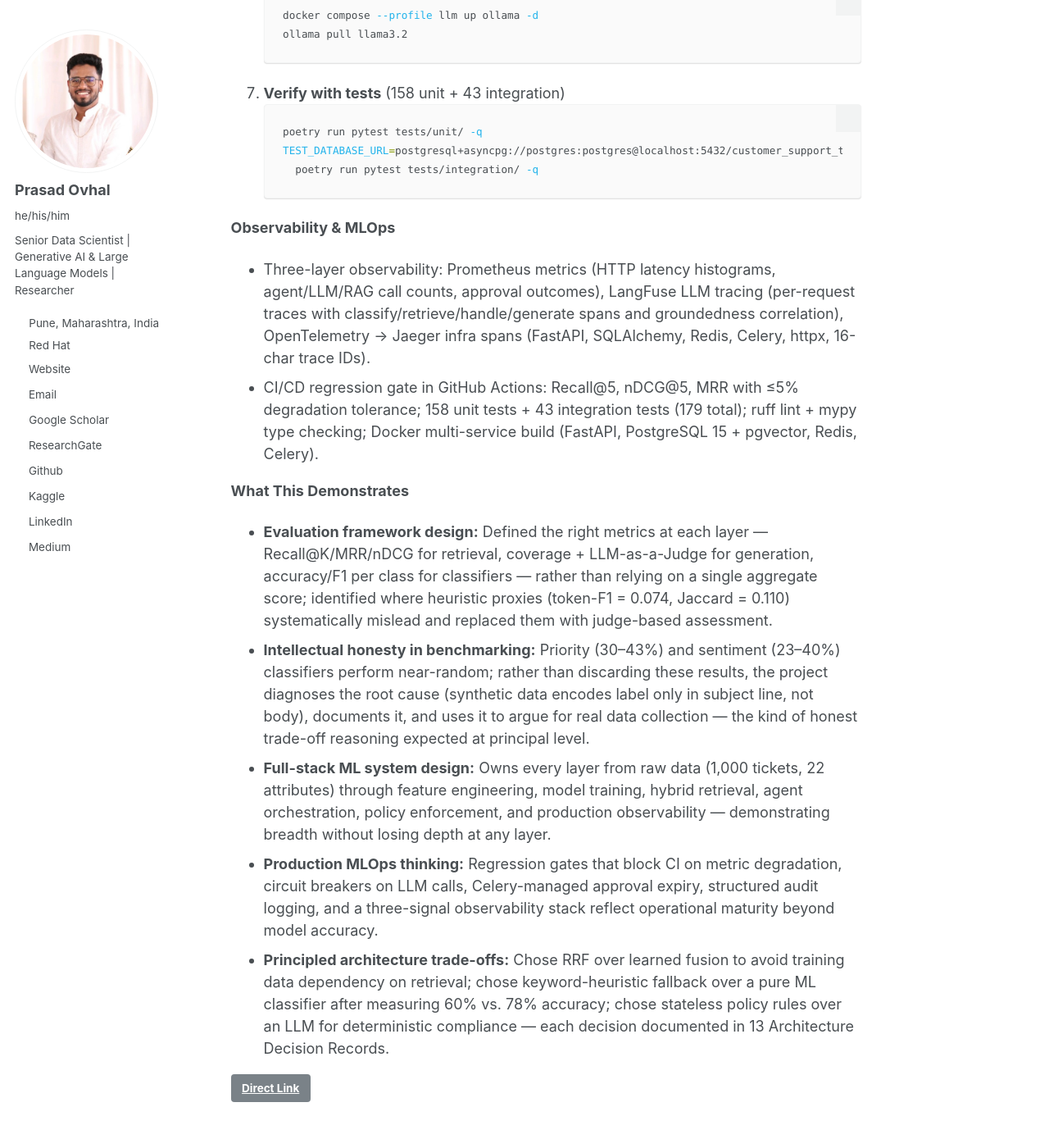
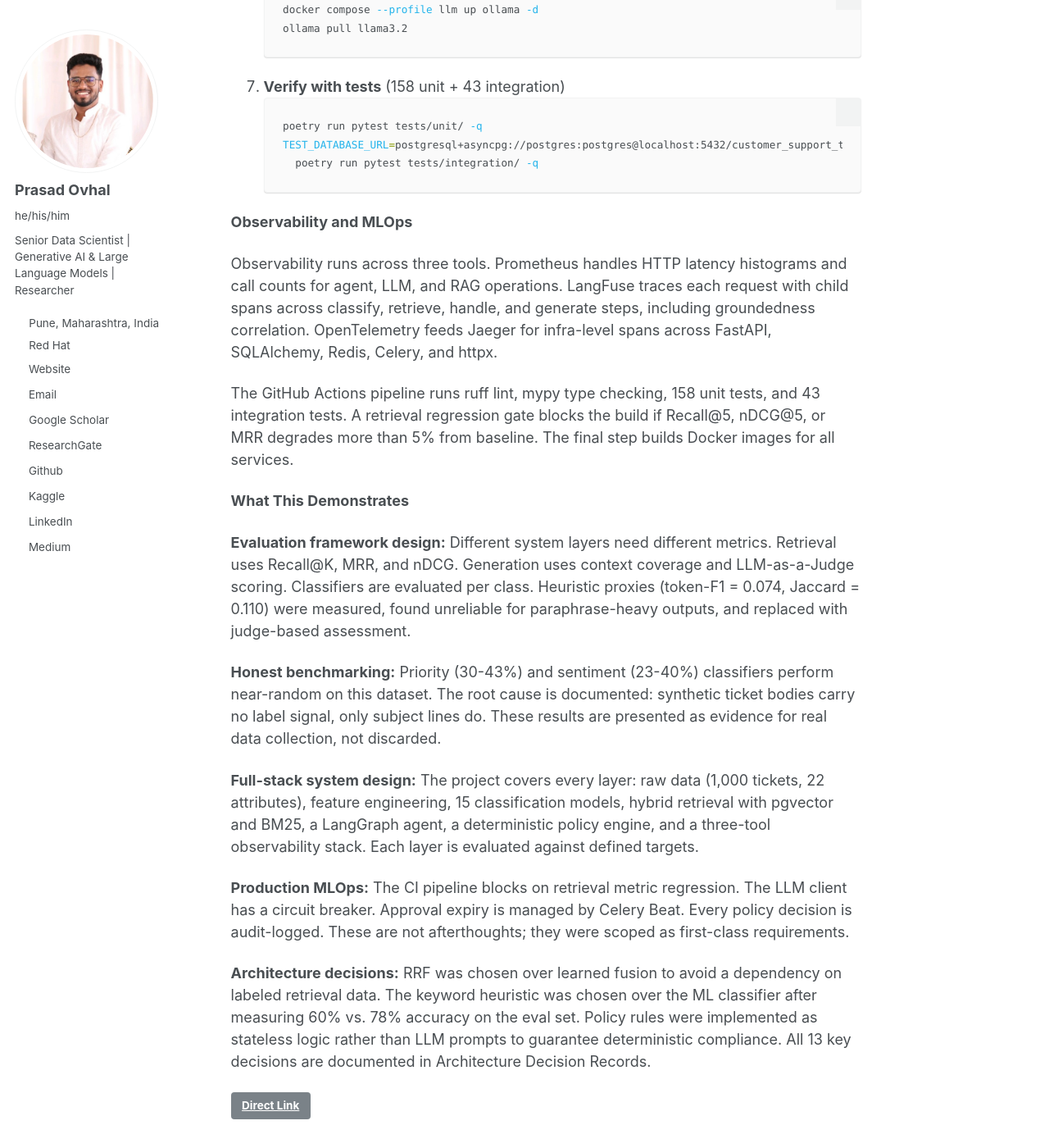
Before and after one commit to prasadovhal/prasadovhal.github.io, a Jekyll site: the page built from _projects/customer-support-platform.md, in a window 1280 px wide and 1400 px high, scrolled down 3369 px. Shown: the whole window at 82% size. Built offline with Jekyll 4.4.1, drawn with Linux system fonts in a browser that asks for light colours; some of the changed text lies outside the part shown.

Commit message:
rewrote customer support platform writeup to read more naturally
Co-Authored-By: Claude Sonnet 4.6 <noreply@anthropic.com>

````diff
--- a/_projects/customer-support-platform.md
+++ b/_projects/customer-support-platform.md
@@ -9,37 +9,49 @@ location: "Pune, Maharashtra, India"
 link: "https://github.com/prasadovhal/customer-support-platform"
 ---
 
-Customer support operations at scale face three compounding challenges: accurate intent routing, context-aware knowledge retrieval, and safe execution of account-level actions without over-automation. This platform addresses all three — classifying support tickets with 15 scikit-learn pipelines, retrieving answers through a hybrid BM25 + dense vector RAG system, and orchestrating actions through a LangGraph agent that enforces deterministic policy rules and escalates high-risk operations to human approvers. Built across 1,000 structured tickets and 90 knowledge documents, it serves as a production-grade reference system demonstrating Principal Data Scientist depth: end-to-end ML evaluation, retrieval benchmarking with Recall/MRR/nDCG, LLM-as-a-Judge quality assessment, and CI regression gates that block deployments on metric degradation. Full architecture and benchmark details in [project_overview.md](https://github.com/prasadovhal/customer-support-platform/blob/main/docs/project_overview.md).
+Routing a support ticket correctly, finding the right answer, and executing account actions safely are three problems that most systems solve in isolation. This project treats them as one pipeline. A LangGraph agent classifies intent using one of 15 trained scikit-learn models, retrieves context through a hybrid BM25 and pgvector search, applies deterministic policy rules, and routes high-risk operations to human approvers. The data foundation is 1,000 support tickets across four channels and 90 knowledge documents chunked into 185 passages. Full architecture and benchmarks in [project_overview.md](https://github.com/prasadovhal/customer-support-platform/blob/main/docs/project_overview.md).
 
 **Architecture at a Glance**
-* **Data layer:** 1,000 support tickets (22 attributes, July 2024–December 2025, 4 channels) + 90 knowledge documents chunked into 185 retrievable passages
-* **ML pipelines:** TF-IDF (10k features) → {Logistic Regression, Random Forest, Gradient Boosting} × 5 classification tasks = 15 trained models (category, priority, sentiment, escalation, routing)
-* **Hybrid RAG:** BM25 (in-memory) + pgvector HNSW dense search → Reciprocal Rank Fusion → cross-encoder reranking → top-5 context passages passed to LLM
-* **Agent orchestration:** LangGraph 4-node state graph (classify → retrieve → handle_action → generate) with conditional branching and keyword-heuristic fallback
-* **Policy engine:** Stateless deterministic rules for refunds, order cancellations, and account changes; high-risk actions routed to human approval queue via Celery Beat with audit trail
-* **Observability:** Prometheus metrics + LangFuse LLM tracing + OpenTelemetry → Jaeger; GitHub Actions CI regression gate blocks on >5% degradation in Recall@5, nDCG@5, or MRR
+* **Data layer:** 1,000 support tickets (22 attributes, July 2024-December 2025, 4 channels) + 90 knowledge documents chunked into 185 retrievable passages.
+* **ML pipelines:** TF-IDF (10k features) paired with three classifiers across 5 tasks = 15 trained models (category, priority, sentiment, escalation, routing).
+* **Hybrid RAG:** BM25 + pgvector HNSW dense search, merged via Reciprocal Rank Fusion, reranked with a cross-encoder, top-5 passages passed to LLM.
+* **Agent orchestration:** LangGraph 4-node state graph (classify, retrieve, handle_action, generate) with conditional branching and keyword-heuristic fallback.
+* **Policy engine:** Stateless deterministic rules for refunds, cancellations, and account changes; high-risk actions routed to a human approval queue via Celery Beat.
+* **Observability:** Prometheus + LangFuse + OpenTelemetry to Jaeger; CI regression gate blocks on more than 5% degradation in Recall@5, nDCG@5, or MRR.
 
 **Machine Learning Pipelines (15 trained models across 5 classification tasks)**
-* Built TF-IDF (10k features, unigram+bigram, sublinear TF) → {Logistic Regression, Random Forest, Gradient Boosting} pipelines for intent category, priority, sentiment, escalation, and routing classification; stratified 60/20/20 train-val-test split on 1,000 support tickets with 22 attributes.
-* Routing classifier: 97.0% test accuracy, macro-F1 0.845 across 7 support teams; escalation binary classifier: 54.5–80% accuracy with class-balanced weighting on 85/15 split; priority 4-class: 30–43.5% accuracy with P0 recall up to 33% on severely imbalanced data (P0 = 2.9%).
-* Applied `class_weight='balanced'` strategy for priority, sentiment, and escalation tasks; documented signal-weakness root cause for synthetic-data near-random performance on sentiment (23.5–40% accuracy, macro-F1 0.236–0.248).
+
+The feature pipeline is TF-IDF (10k features, unigram+bigram, sublinear TF) paired with three classifiers (Logistic Regression, Random Forest, Gradient Boosting) across five tasks: category, priority, sentiment, escalation, and routing. Split is stratified 60/20/20 on 1,000 tickets.
+
+Routing reached 97.0% test accuracy, macro-F1 0.845 across 7 support teams. Escalation (binary, 85/15 split) reached 54.5-80% with class-balanced weighting, P0 recall up to 33%. Priority (4-class) sits at 30-43.5%, with P0 at only 2.9% of the dataset.
+
+`class_weight='balanced'` was applied for priority, sentiment, and escalation. Sentiment (23.5-40% accuracy, macro-F1 0.236-0.248) and priority are near-random; the root cause is that synthetic ticket bodies carry no label signal, only subject lines do.
 
 **Hybrid Retrieval-Augmented Generation (RAG) Architecture**
-* Designed BM25 (rank-bm25, in-memory, 185 chunks) + dense vector search (BAAI/bge-base-en-v1.5, 768-dim, L2-normalized, HNSW index on pgvector) → Reciprocal Rank Fusion (K=60) → cross-encoder reranking (ms-marco-MiniLM-L-6-v2) pipeline over 90 knowledge documents.
-* Evaluated over 62 queries: Recall@5 = 0.503, Recall@10 = 0.653, MRR = 0.388, nDCG@5 = 0.389; Precision@5 = 0.123; chunk size 1,500 chars (~400 tokens) with 200-char overlap; context budget 6,000 chars per response.
-* Retrieval difficulty breakdown: Easy (n=16) Recall@5 = 0.604 / MRR = 0.375; Medium (n=28) 0.500 / 0.400; Hard (n=14) 0.536 / 0.492; Adversarial (n=4) 0.000 / 0.000.
 
-**Generation Quality & LLM-as-a-Judge Evaluation**
-* Conducted groundedness evaluation over 70 golden QA pairs (BM25 context): mean context coverage 0.594, grounded rate (coverage ≥ 0.70) = 30% (21/70), hallucination-risk rate (coverage < 0.30) = 5.7% (4/70).
-* LLM-as-a-Judge (Mistral judge, 15 QA pairs): Faithfulness 4.2/5.0 (84%), Answer Relevance 4.3/5.0 (87%), Correctness 4.1/5.0 (81%); identified systematic underestimation by heuristic token-F1 (0.074) and Jaccard (0.110) proxies vs. LLM-judge paraphrase recognition.
+The retrieval pipeline combines BM25 (rank-bm25, in-memory, 185 chunks) with dense vector search (BAAI/bge-base-en-v1.5, 768-dim, L2-normalized, HNSW index on pgvector). Candidates from both systems are merged using Reciprocal Rank Fusion (K=60), then reranked with a cross-encoder (ms-marco-MiniLM-L-6-v2) before the top-5 passages go to the LLM.
 
-**Agentic LangGraph Workflow & Intent Classification**
-* Orchestrated a 4-node LangGraph state graph (classify → retrieve → handle_action → generate) with conditional branching; intent ML classifier: 60.0% accuracy (24/40 free-text messages); keyword-heuristic fallback: 78.0% accuracy (39/50 scenarios).
-* Routing performance (50-scenario eval set): retrieval routing 100% (50/50), greeting skip rate 100% (4/4), approval routing 62.0% (31/50), policy compliance 100%; end-to-end workflow: 21/21 (100%) pass rate with mocked intent across all 12 use cases.
+Evaluated on 62 queries: Recall@5 = 0.503, Recall@10 = 0.653, MRR = 0.388, nDCG@5 = 0.389, Precision@5 = 0.123. Chunk size is 1,500 chars (~400 tokens) with 200-char overlap; context budget per response is 6,000 chars.
 
-**Policy Engine & Human-in-the-Loop Approvals**
-* Implemented deterministic stateless policy engine for refund (auto-approve ≤$50/$100/$200 by customer segment; deny if order age > 30 days), order cancellation (auto-approve if status ∈ {pending, processing}; deny if delivered/cancelled/refunded), and account/email changes (always require approval).
-* Built Celery Beat approval expiration workflow; full audit trail to PostgreSQL `audit_log` table with UUID, timestamp, actor, action, and reason; circuit breaker + 3-attempt exponential-backoff on Ollama LLM client.
+Retrieval by difficulty: Easy (n=16) Recall@5 = 0.604, MRR = 0.375; Medium (n=28) 0.500, 0.400; Hard (n=14) 0.536, 0.492; Adversarial (n=4) 0.000, 0.000.
+
+**Generation Quality and LLM-as-a-Judge Evaluation**
+
+Groundedness was evaluated on 70 golden QA pairs using BM25 context. Mean context coverage was 0.594. Only 30% of responses (21/70) met the grounded threshold (coverage >= 0.70), and 5.7% (4/70) were flagged as hallucination risk (coverage < 0.30).
+
+LLM-as-a-Judge scoring (Mistral judge, 15 QA pairs): Faithfulness 4.2/5.0 (84%), Answer Relevance 4.3/5.0 (87%), Correctness 4.1/5.0 (81%). Heuristic proxies (token-F1 = 0.074, Jaccard = 0.110) scored far lower because they measure lexical overlap, not paraphrase quality. For paraphrase-heavy outputs, judge-based scoring is the more reliable signal.
+
+**Agentic LangGraph Workflow and Intent Classification**
+
+The agent runs as a 4-node LangGraph state graph (classify, retrieve, handle_action, generate) with conditional branching at each step. The ML intent classifier reached 60.0% accuracy (24/40 free-text messages). A keyword-heuristic fallback scored 78.0% (39/50 scenarios), so both are wired in, with the heuristic taking priority for most intents.
+
+On a 50-scenario eval set: retrieval routing 100% (50/50), greeting skip rate 100% (4/4), approval routing 62.0% (31/50), policy compliance 100%. End-to-end workflow passes 21/21 with mocked intent across all 12 use cases.
+
+**Policy Engine and Human-in-the-Loop Approvals**
+
+The policy engine is stateless and deterministic. Refunds auto-approve up to $50/$100/$200 depending on customer segment, and are denied if the order is older than 30 days. Cancellations auto-approve for pending or processing orders, are denied for delivered or already-cancelled orders, and require approval if shipped. Account and email changes always require approval.
+
+Pending approvals expire via Celery Beat. Every decision is logged to a PostgreSQL `audit_log` table with UUID, timestamp, actor, action, and reason. The Ollama LLM client uses a circuit breaker with 3-attempt exponential backoff.
 
 **Run It Yourself — Step-by-Step Setup**
 
@@ -65,7 +77,7 @@ Full guide: [docs/deployment/local_setup.md](https://github.com/prasadovhal/cust
    ```bash
    poetry run alembic upgrade head
    ```
-5. **Start the API** — interactive docs at `http://localhost:8000/docs`
+5. **Start the API** (interactive docs at `http://localhost:8000/docs`)
    ```bash
    poetry run uvicorn app.main:app --reload --port 8000
    ```
@@ -81,13 +93,20 @@ Full guide: [docs/deployment/local_setup.md](https://github.com/prasadovhal/cust
      poetry run pytest tests/integration/ -q
    ```
 
-**Observability & MLOps**
-* Three-layer observability: Prometheus metrics (HTTP latency histograms, agent/LLM/RAG call counts, approval outcomes), LangFuse LLM tracing (per-request traces with classify/retrieve/handle/generate spans and groundedness correlation), OpenTelemetry → Jaeger infra spans (FastAPI, SQLAlchemy, Redis, Celery, httpx, 16-char trace IDs).
-* CI/CD regression gate in GitHub Actions: Recall@5, nDCG@5, MRR with ≤5% degradation tolerance; 158 unit tests + 43 integration tests (179 total); ruff lint + mypy type checking; Docker multi-service build (FastAPI, PostgreSQL 15 + pgvector, Redis, Celery).
+**Observability and MLOps**
+
+Observability runs across three tools. Prometheus handles HTTP latency histograms and call counts for agent, LLM, and RAG operations. LangFuse traces each request with child spans across classify, retrieve, handle, and generate steps, including groundedness correlation. OpenTelemetry feeds Jaeger for infra-level spans across FastAPI, SQLAlchemy, Redis, Celery, and httpx.
+
+The GitHub Actions pipeline runs ruff lint, mypy type checking, 158 unit tests, and 43 integration tests. A retrieval regression gate blocks the build if Recall@5, nDCG@5, or MRR degrades more than 5% from baseline. The final step builds Docker images for all services.
 
 **What This Demonstrates**
-* **Evaluation framework design:** Defined the right metrics at each layer — Recall@K/MRR/nDCG for retrieval, coverage + LLM-as-a-Judge for generation, accuracy/F1 per class for classifiers — rather than relying on a single aggregate score; identified where heuristic proxies (token-F1 = 0.074, Jaccard = 0.110) systematically mislead and replaced them with judge-based assessment.
-* **Intellectual honesty in benchmarking:** Priority (30–43%) and sentiment (23–40%) classifiers perform near-random; rather than discarding these results, the project diagnoses the root cause (synthetic data encodes label only in subject line, not body), documents it, and uses it to argue for real data collection — the kind of honest trade-off reasoning expected at principal level.
-* **Full-stack ML system design:** Owns every layer from raw data (1,000 tickets, 22 attributes) through feature engineering, model training, hybrid retrieval, agent orchestration, policy enforcement, and production observability — demonstrating breadth without losing depth at any layer.
-* **Production MLOps thinking:** Regression gates that block CI on metric degradation, circuit breakers on LLM calls, Celery-managed approval expiry, structured audit logging, and a three-signal observability stack reflect operational maturity beyond model accuracy.
-* **Principled architecture trade-offs:** Chose RRF over learned fusion to avoid training data dependency on retrieval; chose keyword-heuristic fallback over a pure ML classifier after measuring 60% vs. 78% accuracy; chose stateless policy rules over an LLM for deterministic compliance — each decision documented in 13 Architecture Decision Records.
+
+**Evaluation framework design:** Different system layers need different metrics. Retrieval uses Recall@K, MRR, and nDCG. Generation uses context coverage and LLM-as-a-Judge scoring. Classifiers are evaluated per class. Heuristic proxies (token-F1 = 0.074, Jaccard = 0.110) were measured, found unreliable for paraphrase-heavy outputs, and replaced with judge-based assessment.
+
+**Honest benchmarking:** Priority (30-43%) and sentiment (23-40%) classifiers perform near-random on this dataset. The root cause is documented: synthetic ticket bodies carry no label signal, only subject lines do. These results are presented as evidence for real data collection, not discarded.
+
+**Full-stack system design:** The project covers every layer: raw data (1,000 tickets, 22 attributes), feature engineering, 15 classification models, hybrid retrieval with pgvector and BM25, a LangGraph agent, a deterministic policy engine, and a three-tool observability stack. Each layer is evaluated against defined targets.
+
+**Production MLOps:** The CI pipeline blocks on retrieval metric regression. The LLM client has a circuit breaker. Approval expiry is managed by Celery Beat. Every policy decision is audit-logged. These are not afterthoughts; they were scoped as first-class requirements.
+
+**Architecture decisions:** RRF was chosen over learned fusion to avoid a dependency on labeled retrieval data. The keyword heuristic was chosen over the ML classifier after measuring 60% vs. 78% accuracy on the eval set. Policy rules were implemented as stateless logic rather than LLM prompts to guarantee deterministic compliance. All 13 key decisions are documented in Architecture Decision Records.
````
